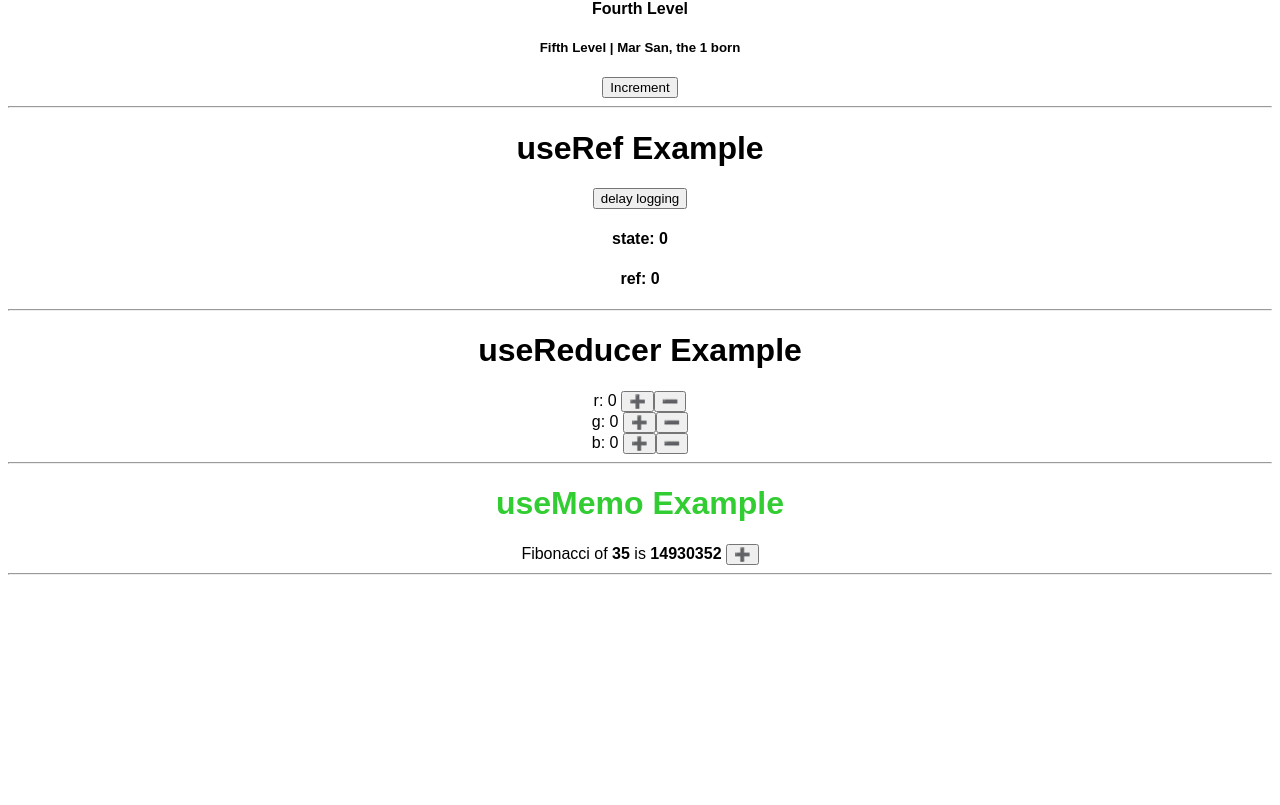
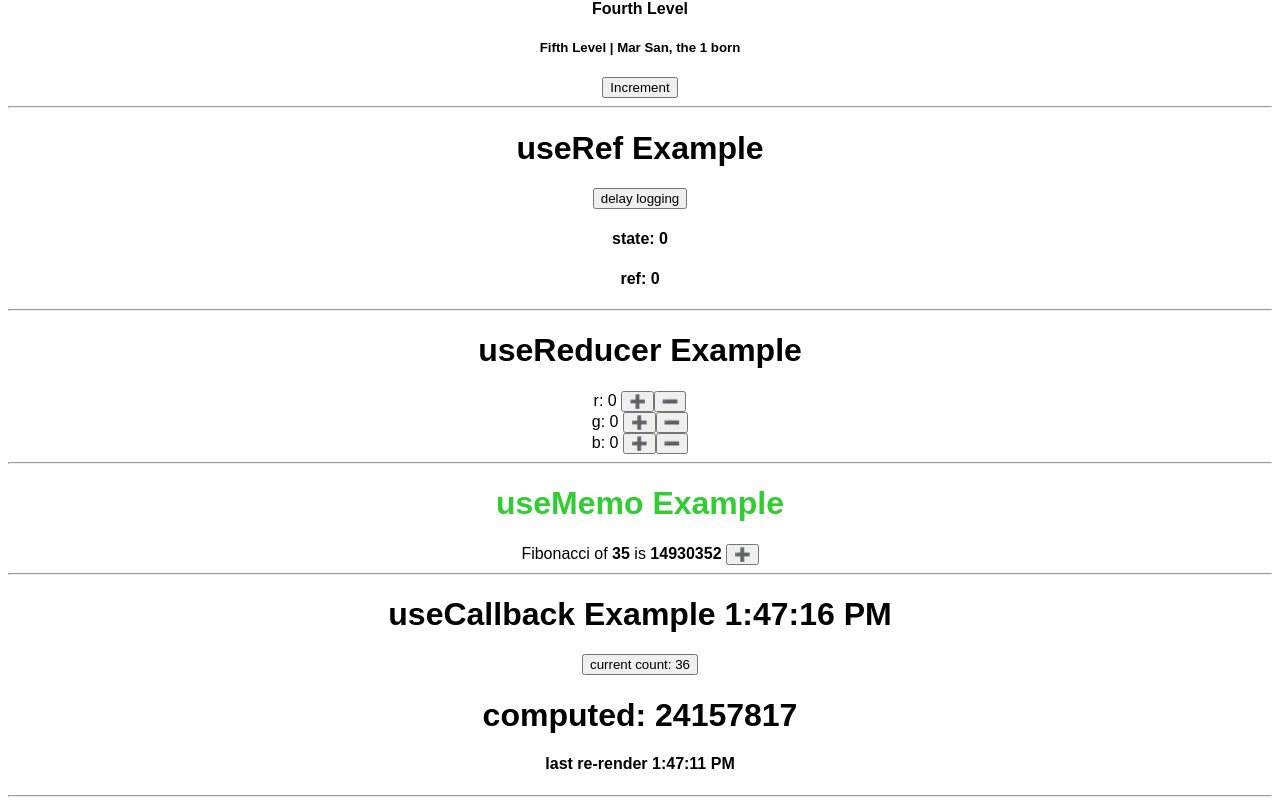
Before and after one commit to manuel-valles/react-hooks-in-depth, a React (Vite) app: page / in a window 1280 px wide. Shown: the part 335-1140 px from the top of the page. Before the commit the page ends 918 px from the top, so only its background shows below. Built offline with nearby package versions, Linux system fonts and the light colour scheme.

Commit message:
useCallback

```diff
--- a/src/App.js
+++ b/src/App.js
@@ -1,5 +1,6 @@
 import React from 'react';
 import { render } from 'react-dom';
+import CallbackComponent from './Callback';
 import ContextComponent from './Context';
 import EffectComponent from './Effect';
 import MemoComponent from './Memo';
@@ -23,6 +24,8 @@
         <hr />
         <MemoComponent />
         <hr />
+        <CallbackComponent />
+        <hr />
       </div>
     </React.StrictMode>
   );
--- /dev/null
+++ b/src/Callback.js
@@ -0,0 +1,36 @@
+import React, { useState, useEffect, useCallback, memo } from 'react';
+
+const ExpensiveComputationComponent = memo(({ compute, count }) => {
+  return (
+    <div>
+      <h1>computed: {compute(count)}</h1>
+      <h4>last re-render {new Date().toLocaleTimeString()}</h4>
+    </div>
+  );
+});
+
+const CallbackComponent = () => {
+  const [time, setTime] = useState(new Date());
+  const [count, setCount] = useState(36);
+  useEffect(() => {
+    const timer = setTimeout(() => setTime(new Date()), 1000);
+    return () => clearTimeout(timer);
+  });
+
+  const fibonacci = (n) => (n <= 1 ? 1 : fibonacci(n - 1) + fibonacci(n - 2));
+
+  return (
+    <div>
+      <h1>useCallback Example {time.toLocaleTimeString()}</h1>
+      <button onClick={() => setCount(count + 1)}>
+        current count: {count}
+      </button>
+      <ExpensiveComputationComponent
+        compute={useCallback(fibonacci, [])}
+        count={count}
+      />
+    </div>
+  );
+};
+
+export default CallbackComponent;
```
Also changed, not shown: 1 other file (tests, documents, lock files or other folders).
